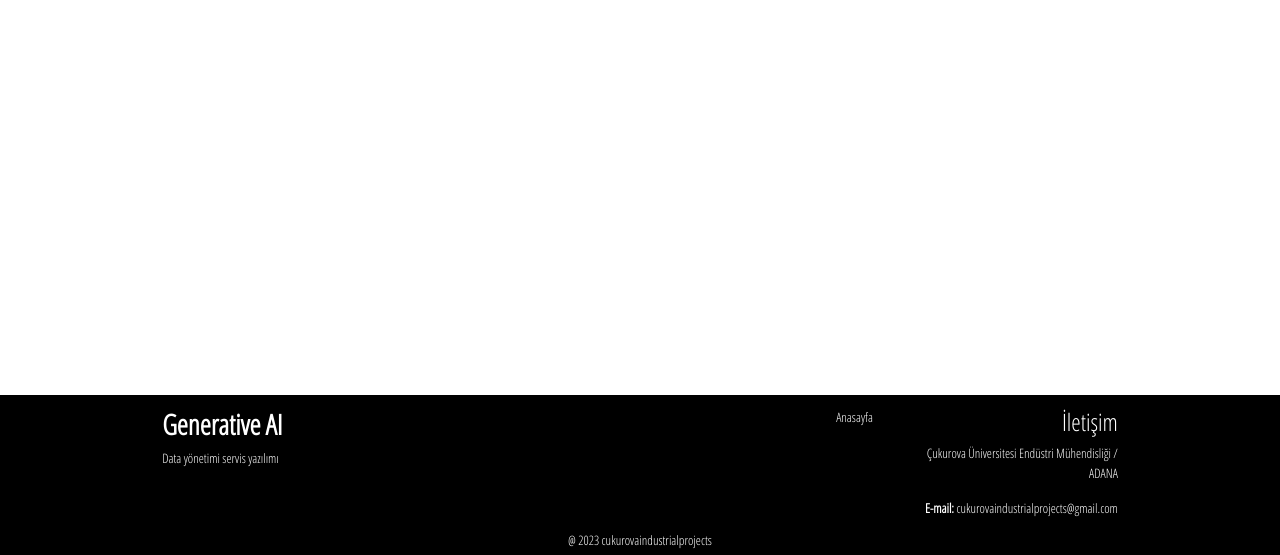
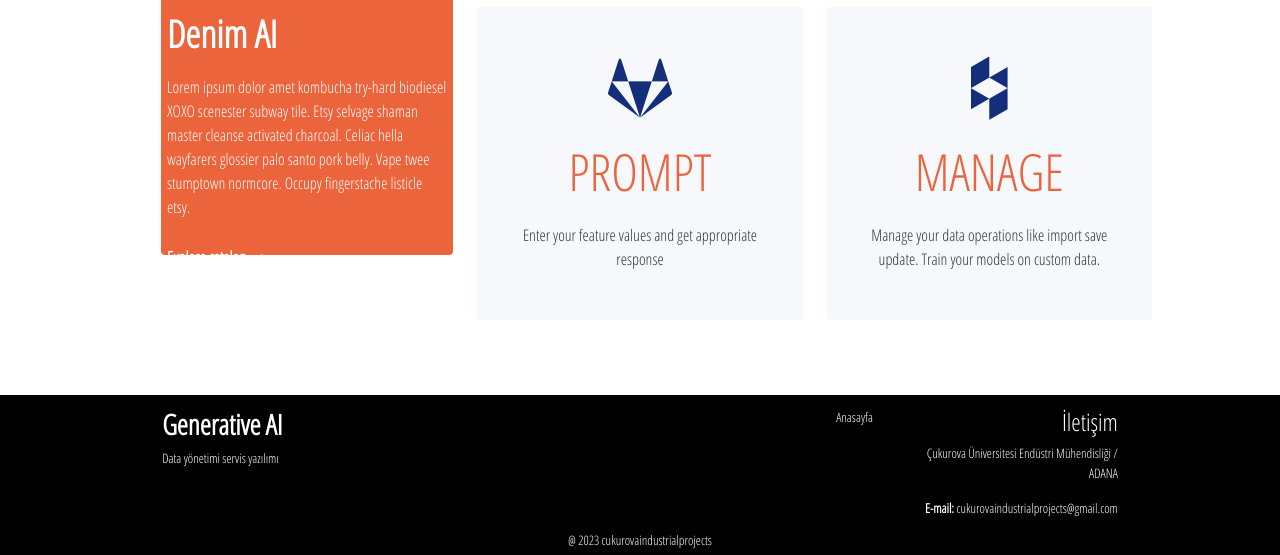
Before and after one commit to cukurova-ind/ai-effort-industrial, a Django app: page / in a window 1280 px wide. Shown: the part 405-960 px from the top of the page. Run offline with Django 4.2, Linux system fonts and the light colour scheme; some libraries are stand-ins or nearby versions.

Commit message:
prompting reference

```diff
--- a/industrial/static/css/style.css
+++ b/industrial/static/css/style.css
@@ -70,9 +69,128 @@ a, a:hover, a:visited, a:active, a:focus {
 
 /* main-page */
 .main-page-main {
+  width: 80%;
+  height: 89.9%;
+  padding: 0;
+}
+
+.home-header {
   width: 100%;
-  min-height: 89.9%;
-  padding: 0;
+  height: 45%;
+  background-color: lightgray;
+  background-size: cover;
+  background-image: url('https://baykandenim.com/wp-content/uploads/2014/11/wd1.jpg');
+  background-position: center center;
+}
+
+.welcome-card {
+  background-color: #EC643C;
+  color: white;
+  align-items: flex-start;
+  justify-content: flex-start;
+  margin-top: -20%;
+  margin-left: 10%;
+  padding: 2%;
+  border-radius: 4px;
+  height: 100%;
+}
+
+.welcome-card-title {
+  color: inherit;
+  font-size: 2.36rem;
+  line-height: 1.5;
+  font-weight: bold;
+  margin-top: 0;
+  margin-bottom: 13px;
+  max-width: 100%;
+}
+
+.welcome-card-description {
+  font-size: 1rem;
+  line-height: 1.5;
+  font-weight: normal;
+  color: inherit;
+  margin-top: 13px;
+  margin-bottom: 26px;
+  max-width: 100%;
+}
+
+.welcome-card-link {
+  color: inherit;
+  font-weight: bold;
+  margin-top: auto;
+  -webkit-transition: all .2s;
+  -o-transition: all .2s;
+  transition: all .2s;
+  opacity: 1;
+  max-width: 100%
+}
+
+.welcome-card-link .fa {
+  position: relative;
+  left: 0;
+  -webkit-transition: all .2s;
+  -o-transition: all .2s;
+  transition: all .2s;
+}
+
+.welcome-card-link:hover {
+  opacity: .7;
+  text-decoration: none;
+}
+
+.welcome-card-link:hover .fa {
+  left: 3px;
+}
+
+.kpi-card {
+  background-color: #f6f8fb;
+  height: 100%;
+  padding: 39px;
+  border-radius: 4px;
+  margin-bottom: 20px;
+  display: -webkit-box;
+  display: -ms-flexbox;
+  display: flex;
+  -webkit-box-orient: vertical;
+  -webkit-box-direction: normal;
+  -ms-flex-direction: column;
+  flex-direction: column;
+  -webkit-box-align: center;
+  -ms-flex-align: center;
+  align-items: center;
+  text-align: center;
+  -webkit-box-pack: center;
+  -ms-flex-pack: center;
+  justify-content: center;
+  text-align: center;
+}
+
+.kpi-icon {
+  color: #142E7B;
+  font-size: 4rem;
+  margin-top: 0;
+  margin-bottom: 13px;
+  max-width: 100%;
+}
+
+.kpi-title {
+  font-weight: normal;
+  color: #EC643C;
+  font-size: 3.2rem;
+  margin-top: 0;
+  margin-bottom: 13px;
+  max-width: 100%;
+}
+
+.kpi-description {
+  color: #333333;
+  font-size: 1rem;
+  line-height: 1.5;
+  font-weight: normal;
+  margin-top: 0;
+  margin-bottom: 0;
+  max-width: 100%;
 }
 
 /* data */
--- a/industrial/templates/main_page.html
+++ b/industrial/templates/main_page.html
@@ -12,6 +12,52 @@ AI Effort
 
 
 <div class="container-fluid main-page-main">
+        <div class="mb-2 home-header"></div>
+        <div class="row row-equal-height">
+            <div class="col-md-4">
+                <div class="welcome-card">
+
+                    <h1 class="welcome-card-title">
+                        Generative
+                        <br />
+                        Denim AI
+                    </h1>
+
+                    <p class="welcome-card-description">
+                        Lorem ipsum dolor amet kombucha try-hard biodiesel XOXO scenester
+                        subway tile. Etsy selvage shaman master cleanse activated charcoal.
+                        Celiac hella wayfarers glossier palo santo pork belly. Vape twee
+                        stumptown normcore. Occupy fingerstache listicle etsy.
+                    </p>
+                    <a href="/explore/" class="welcome-card-link">
+                        Explore catalog
+                        <i class="fa fa-long-arrow-right fa-fw" aria-hidden="true"></i>
+                    </a>
+
+                </div>
+            </div>
+            <div class="col-md-4">
+
+                <div class="kpi-card">
+                    <i class="kpi-icon fa fa-gitlab" aria-hidden="true"></i>
+                    <p class="kpi-title">PROMPT</p>
+                    <p class="kpi-description">
+                        Enter your feature values and get appropriate response
+                    </p>
+                </div>
+            </div>
+            <div class="col-md-4">
+
+                <div class="kpi-card">
+                    <i class="kpi-icon fa fa-houzz" aria-hidden="true"></i>
+                    <p class="kpi-title">MANAGE</p>
+                    <p class="kpi-description">
+                        Manage your data operations like import save update. Train
+                        your models on custom data.
+                    </p>
+                </div>
+            </div>
+        </div>
 
 </div>
 
--- a/industrial/templates/main_template.html
+++ b/industrial/templates/main_template.html
@@ -29,9 +29,12 @@
 
         <div class="collapse navbar-collapse justify-content-end" id="navbarNavAltMarkup">
           <div class="navbar-nav col-6 justify-content-end">
+
+            <a class="nav-link fw-bold" href="/">Main</a>
+            <a class="nav-link fw-bold" href="{% url 'prompt_main_page' %}">Prompting</a>
             <a class="nav-link fw-bold" href="{% url 'data_main_page' %}">Data</a>
             <a class="nav-link fw-bold" href="{% url 'modeling_main_page' %}">Modeling</a>
-            <a class="nav-link fw-bold" href="{% url 'prompt_main_page' %}">Prompting</a>
+
           </div>
         </div>
       </div>
--- a/prompting/templates/prompt_main_page.html
+++ b/prompting/templates/prompt_main_page.html
@@ -13,7 +13,7 @@ Prompt
 
 
     <div class="container-fluid d-flex justify-content-center align-items-center prompt-page-main">
-        <a href="{% url 'generator' %}">
+        <a href="http://127.0.0.1:5000/inference-page" target="_blank">
             <div class="model">
                 <div class="card">
                     <div class="card-body">
@@ -22,7 +22,7 @@ Prompt
                         <p class="card-text">Başlangıç görüntüleri, kumaş özellikleri ve proses
                             şartları ile çıktı görüntülerinin üretilmesi
                         </p>
-                        <a href="{% url 'generator' %}" class="card-link">
+                        <a href="http://127.0.0.1:5000/inference-page" target="_blank" class="card-link">
                             <i class="fa fa-long-arrow-right"></i>İstem Ayarları</a>
                     </div>
                 </div>
--- a/prompting/views.py
+++ b/prompting/views.py
@@ -1,6 +1,6 @@
 import os
 from django.shortcuts import render
-from django.http import HttpResponse, HttpResponseRedirect
+from django.http import JsonResponse, HttpResponseRedirect
 from django.core.files.storage import default_storage
 from django.core.files.base import ContentFile
 from django.conf import settings
@@ -39,8 +39,8 @@ def generator_model(req):
         concentration = req.POST.get("concentration")
         if raw_image:
             content = raw_image.content_type
-            tmp = os.path.join(tmp, raw_image.name)
-            f = default_storage.save(tmp, ContentFile(raw_image.read()))
+            tmp = os.path.join("prompt", "input", raw_image.name)
+            f = default_storage.save(tmp, raw_image)
             input = {"file": os.path.join("media", f),
                      "type": type_number,
                      "types": range(1,51),
```
Also changed, not shown: other parts of industrial/static/css/style.css (+23 -17 lines), prompting/static/js/inference.js (+27 -26 lines), prompting/templates/generator_page.html (+15 -23 lines).
